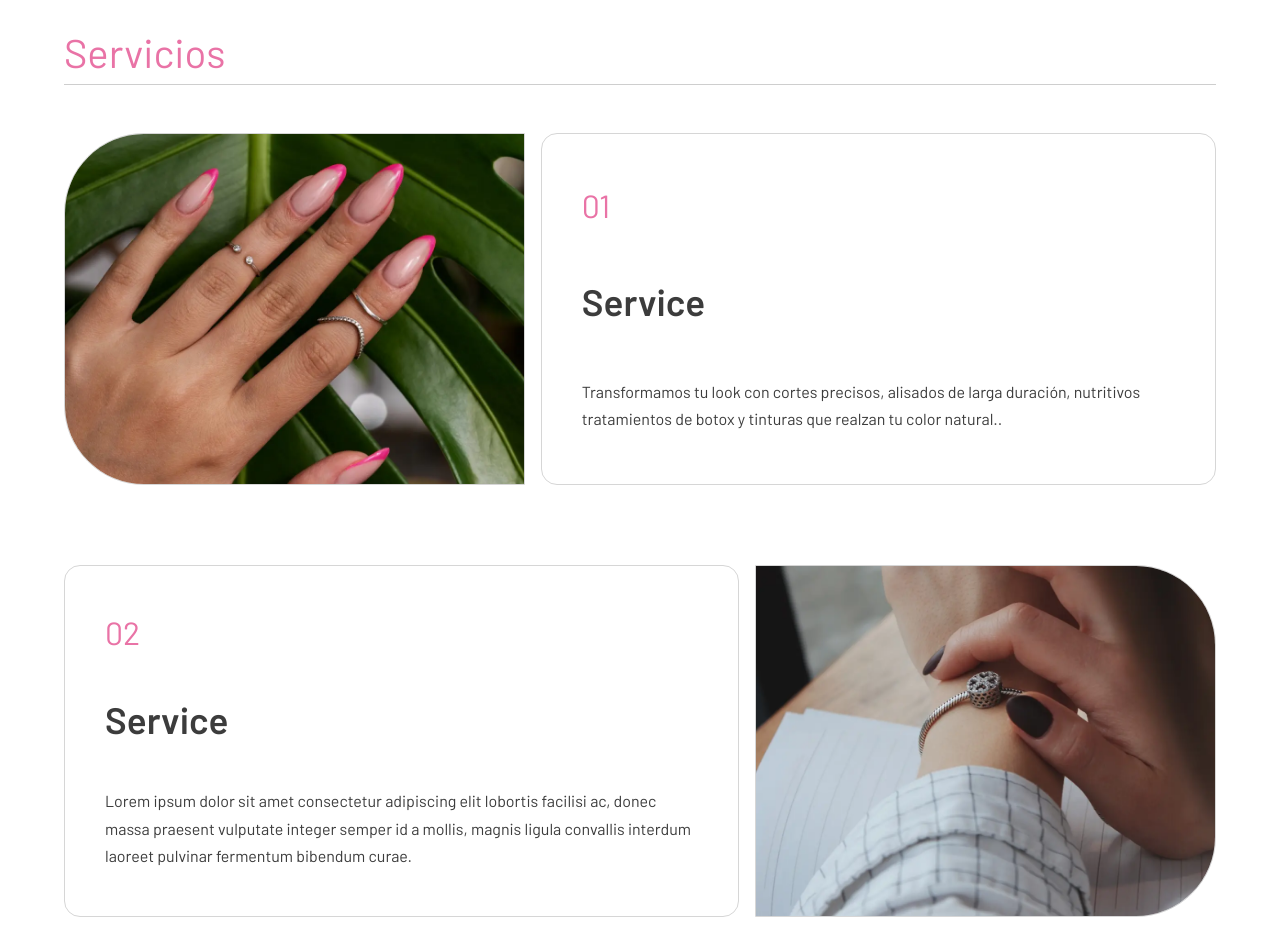
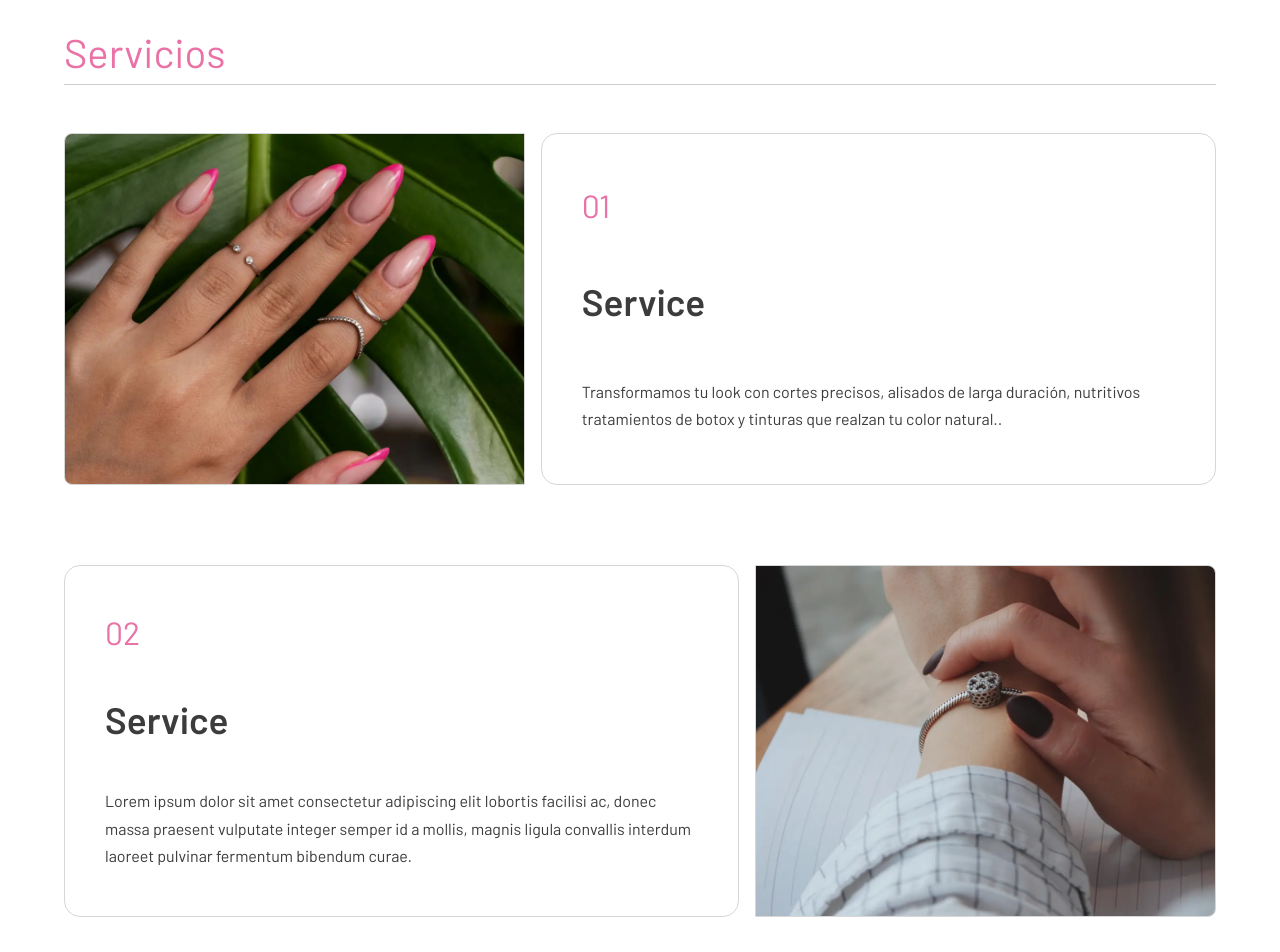
Before and after one commit to AriasFederico/dise-o-3-codefex, a React (Vite) app: page / in a window 1280 px wide. Shown: the part 860-1812 px from the top of the page. Built offline with nearby package versions, Linux system fonts and the light colour scheme.

Commit message:
cambia border-radius

```diff
--- a/src/componentes/header/Header.module.scss
+++ b/src/componentes/header/Header.module.scss
@@ -3,11 +3,11 @@
 
 .header {
     position: fixed;
+    top: 0;
     left: 0;
-    top: 0;
     width: 100%;
     background-color: $blanco;
-    padding:1rem 1.5rem;
+    // padding:1rem 1.5rem;
     border-bottom: 1px solid $suave-gris;
     z-index: 5000;
     padding: 1rem;
@@ -22,6 +22,7 @@
         display: flex;
         align-items: center;
         justify-content: space-between;
+
         &__logo {
             font-size: 1.5rem;
             // font-family: $family-headings;
--- a/src/componentes/items/Items.module.scss
+++ b/src/componentes/items/Items.module.scss
@@ -56,10 +56,10 @@
 }
 
 .row {
-    border-radius: 1rem;
+    border-radius: $border-radius;
     @include tablet-desktop(){
         flex-direction: row;
-        border-radius: 5rem 0 0 5rem;
+        border-radius: 8px 0 0 8px;
     }
 }
 
@@ -67,6 +67,6 @@
     border-radius: 1rem;
     @include tablet-desktop(){
         flex-direction: row-reverse;
-        border-radius: 0 5rem 5rem 0;
+        border-radius: 0 8px 8px 0;
     }
 }
```
